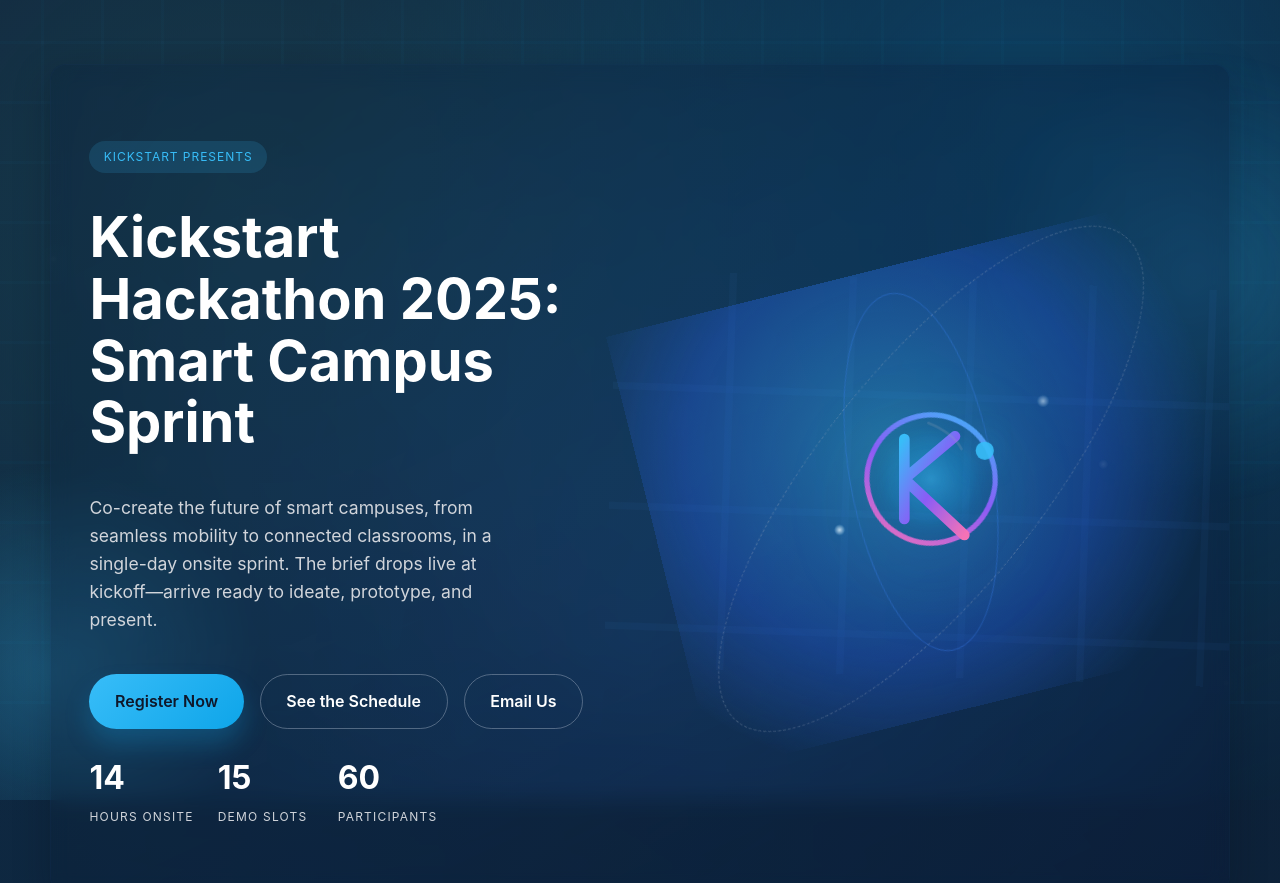
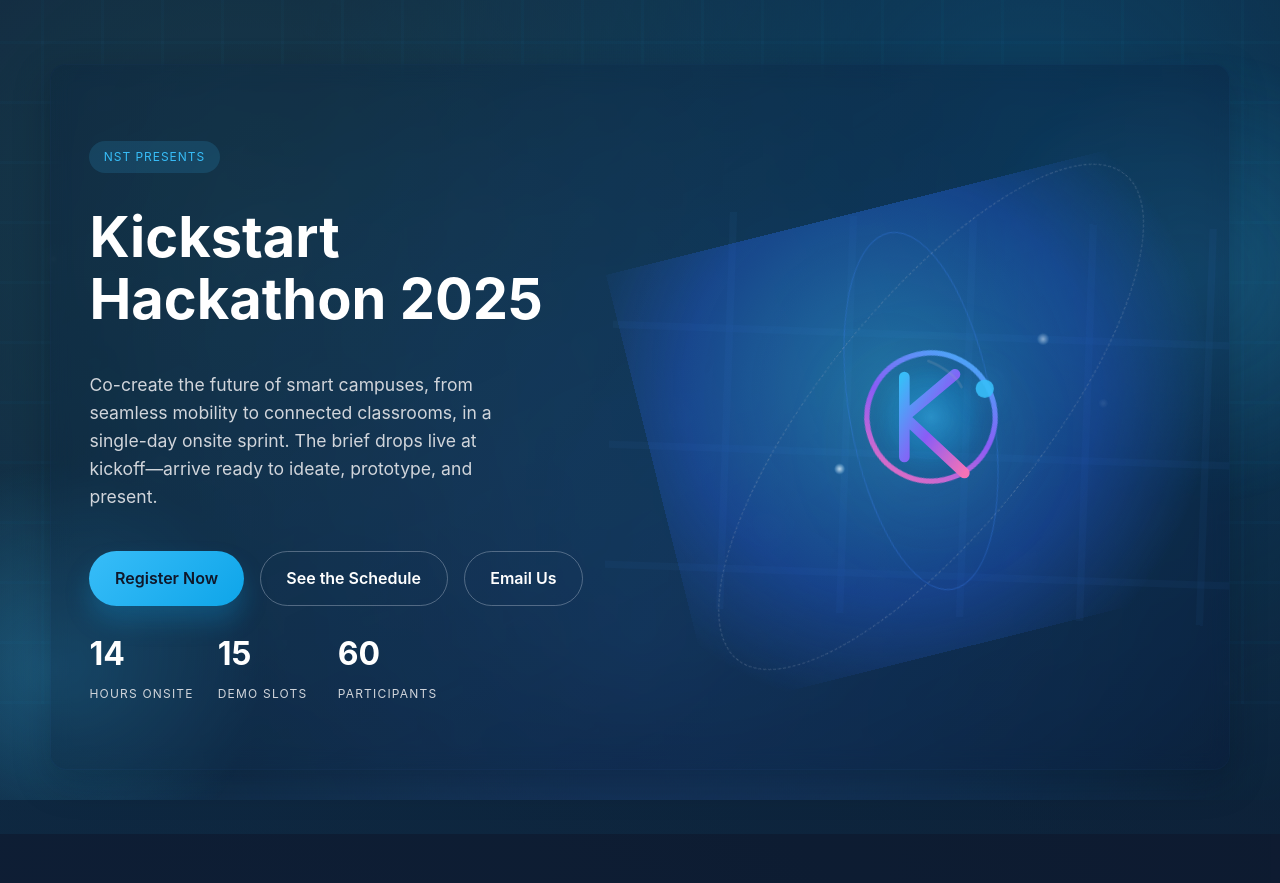
Before and after one commit to geetxnshgoyal/kickstart, a plain HTML site: page index.html in a window 1280 px wide. Shown: the top 883 px of the page. Drawn offline with Linux system fonts and the light colour scheme.

Commit message:
ui update

```diff
--- a/index.html
+++ b/index.html
@@ -133,8 +133,8 @@
   <header class="hero">
     <div class="hero__inner">
       <div class="hero__copy">
-        <p class="badge">Kickstart presents</p>
-        <h1>Kickstart Hackathon 2025: Smart Campus Sprint</h1>
+        <p class="badge">NST Presents</p>
+        <h1>Kickstart Hackathon 2025</h1>
         <p class="subtitle">Co-create the future of smart campuses, from seamless mobility to connected classrooms, in a single-day onsite sprint. The brief drops live at kickoff&mdash;arrive ready to ideate, prototype, and present.</p>
         <div class="hero__cta">
           <a class="button" href="#register">Register Now</a>
```
